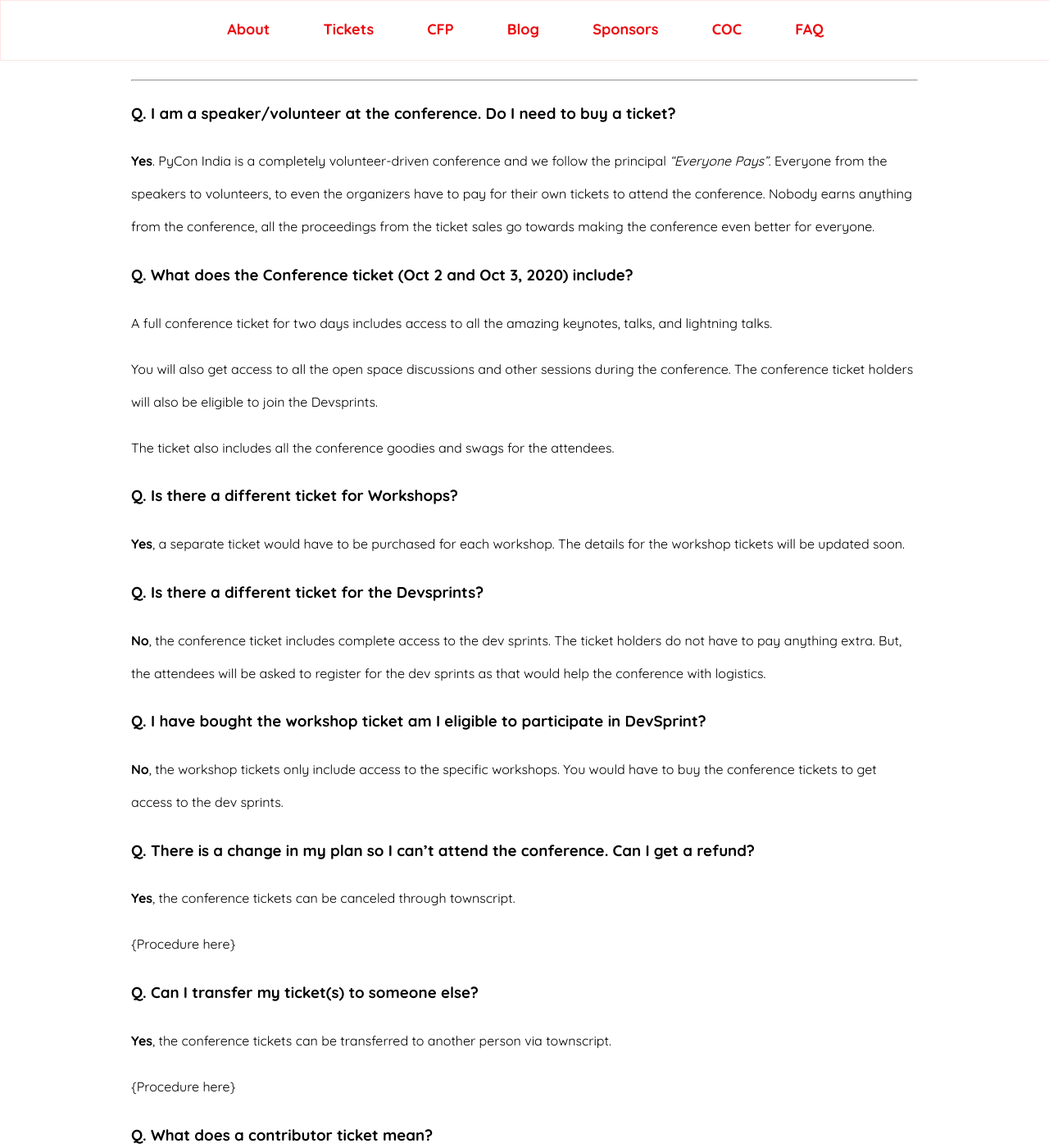
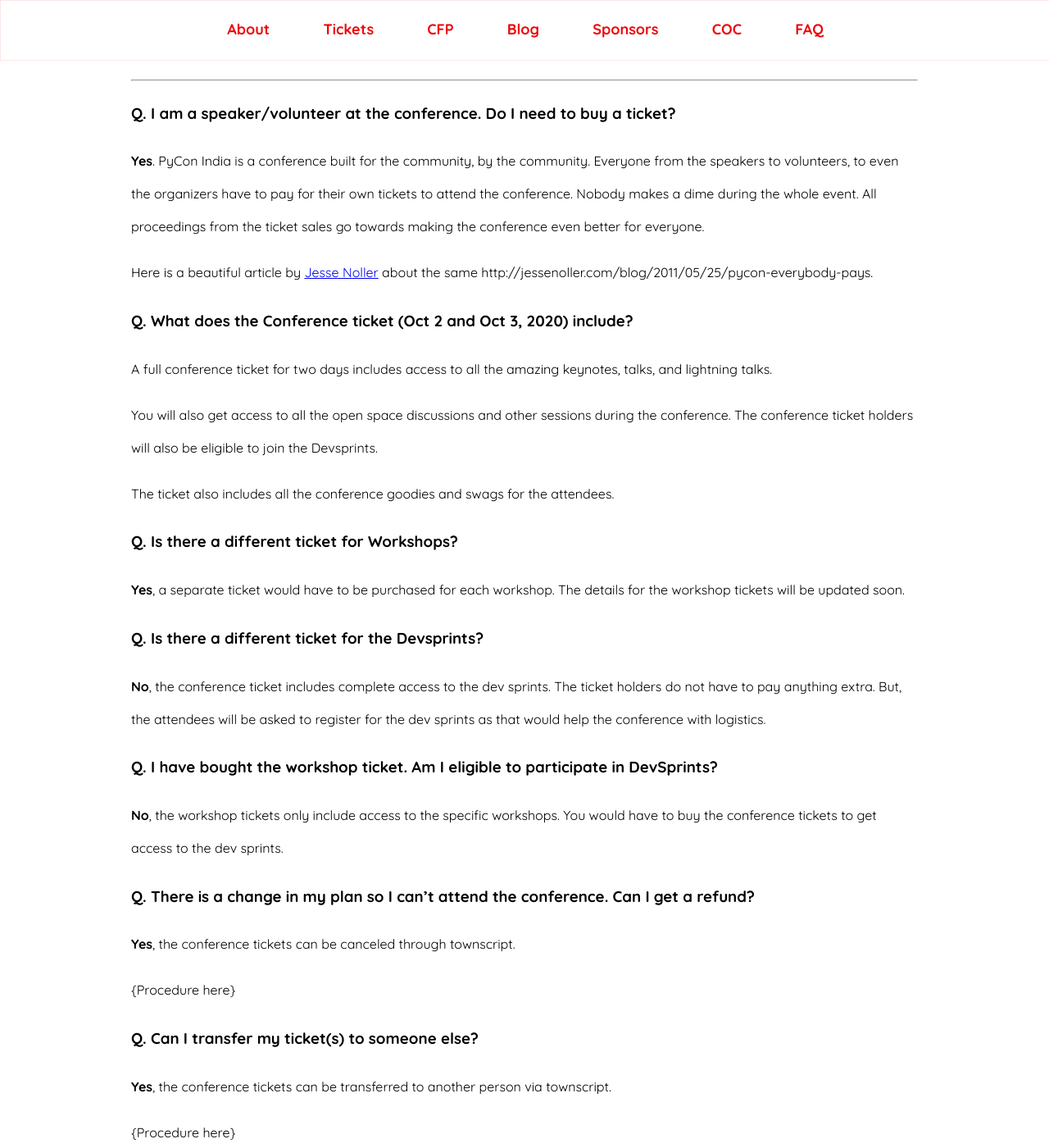
Before and after one commit to pythonindia/inpycon2020, a Jekyll site: the page built from faq/index.md, in a window 1280 px wide and 1400 px high, scrolled down 1237 px. Shown: the whole window at 82% size. Built offline with Jekyll 4.4.1, drawn with Linux system fonts in a browser that asks for light colours; some of the changed text lies outside the part shown.

Commit message:
Apply suggestions from code review
Co-authored-by: Sayan Chowdhury <sayan.chowdhury2012@gmail.com>
Co-authored-by: Nabarun Pal <palnabarun@users.noreply.github.com>

```diff
--- a/faq/index.md
+++ b/faq/index.md
@@ -43,7 +43,9 @@
 
 ### Q. I am a speaker/volunteer at the conference. Do I need to buy a ticket?
 
-**Yes**. PyCon India is a completely volunteer-driven conference and we follow the principal _"Everyone Pays"_. Everyone from the speakers to volunteers, to even the organizers have to pay for their own tickets to attend the conference. Nobody earns anything from the conference, all the proceedings from the ticket sales go towards making the conference even better for everyone.
+**Yes**. PyCon India is a conference built for the community, by the community. Everyone from the speakers to volunteers, to even the organizers have to pay for their own tickets to attend the conference. Nobody makes a dime during the whole event. All proceedings from the ticket sales go towards making the conference even better for everyone.
+
+Here is a beautiful article by [Jesse Noller](https://twitter.com/jessenoller) about the same http://jessenoller.com/blog/2011/05/25/pycon-everybody-pays.
 
 ### Q. What does the Conference ticket (Oct 2 and Oct 3, 2020) include?
 
@@ -61,7 +63,7 @@
 
 **No**, the conference ticket includes complete access to the dev sprints. The ticket holders do not have to pay anything extra. But, the attendees will be asked to register for the dev sprints as that would help the conference with logistics.
 
-### Q. I have bought the workshop ticket am I eligible to participate in DevSprint?
+### Q. I have bought the workshop ticket. Am I eligible to participate in DevSprints?
 
 **No**, the workshop tickets only include access to the specific workshops. You would have to buy the conference tickets to get access to the dev sprints.
 
```
Also changed, not shown: other parts of faq/index.md (+2 -1 lines).
